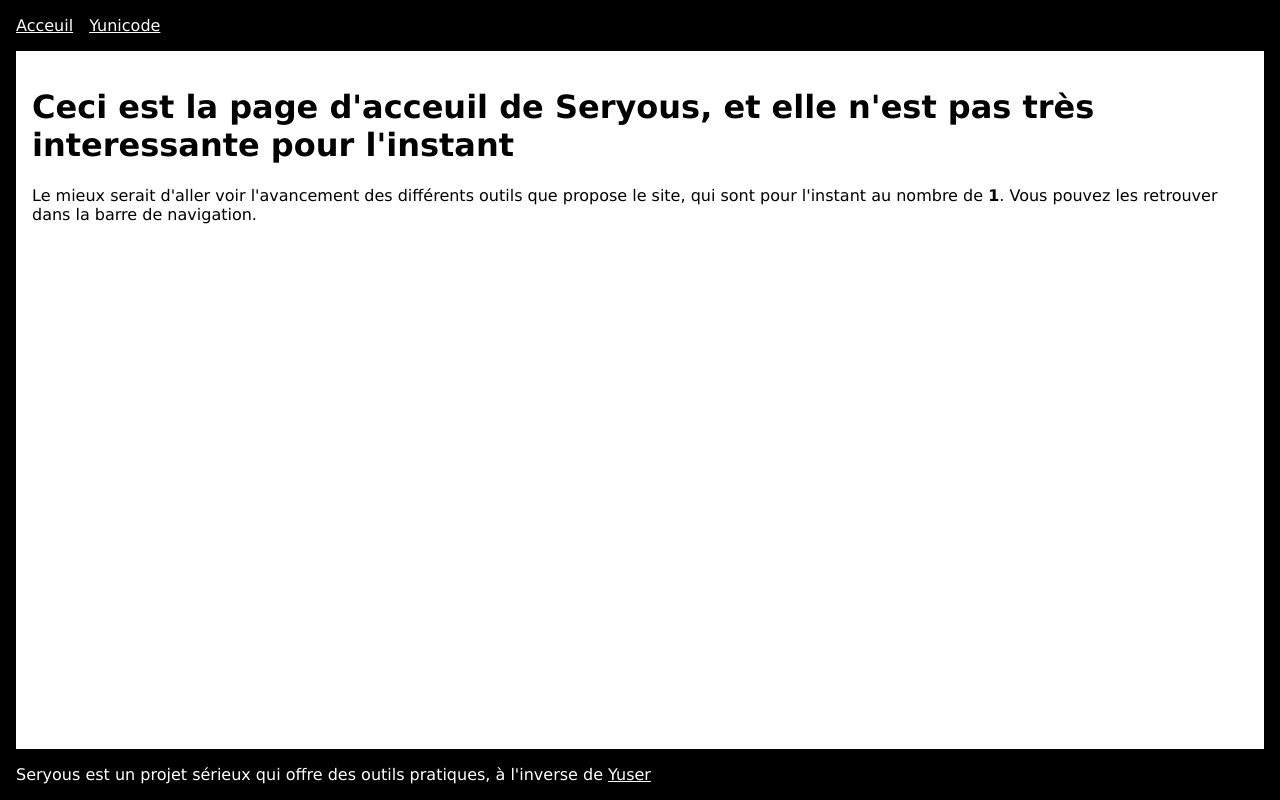
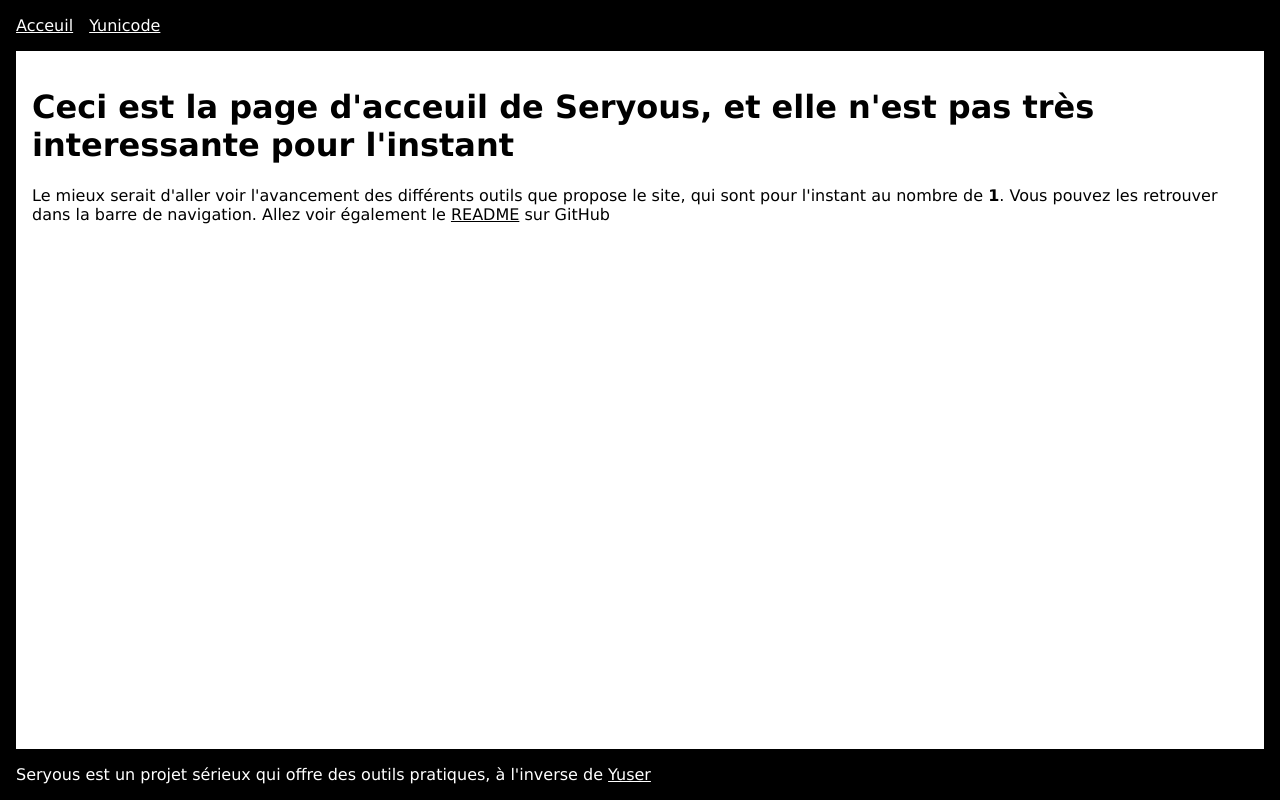
Before and after one commit to science-numerale/seryous, a SvelteKit app: page / in a window 1280 px wide. Built offline with nearby package versions, Linux system fonts and the light colour scheme.

Commit message:
READ ME !

```diff
--- a/src/routes/+page.svelte
+++ b/src/routes/+page.svelte
@@ -14,5 +14,5 @@
 	Le mieux serait d'aller voir l'avancement des différents outils que propose le
 	site, qui sont pour l'instant au nombre de <strong
 		>{Object.keys(toolsLinks).length}</strong
-	>. Vous pouvez les retrouver dans la barre de navigation.
+	>. Vous pouvez les retrouver dans la barre de navigation. Allez voir également le <a href="https://github.com/science-numerale/seryous/blob/main/README.md">README</a> sur GitHub
 </p>
```
Also changed, not shown: 1 other file (tests, documents, lock files or other folders).
